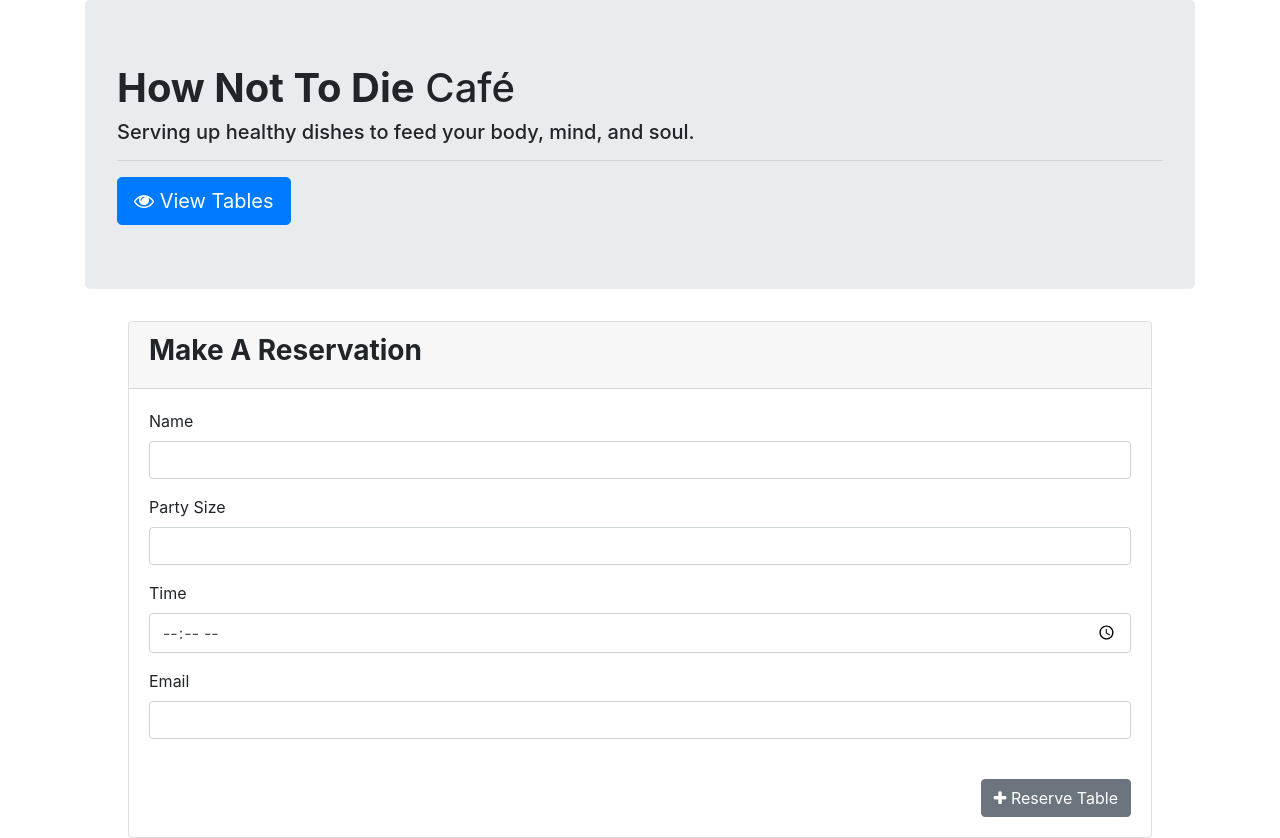
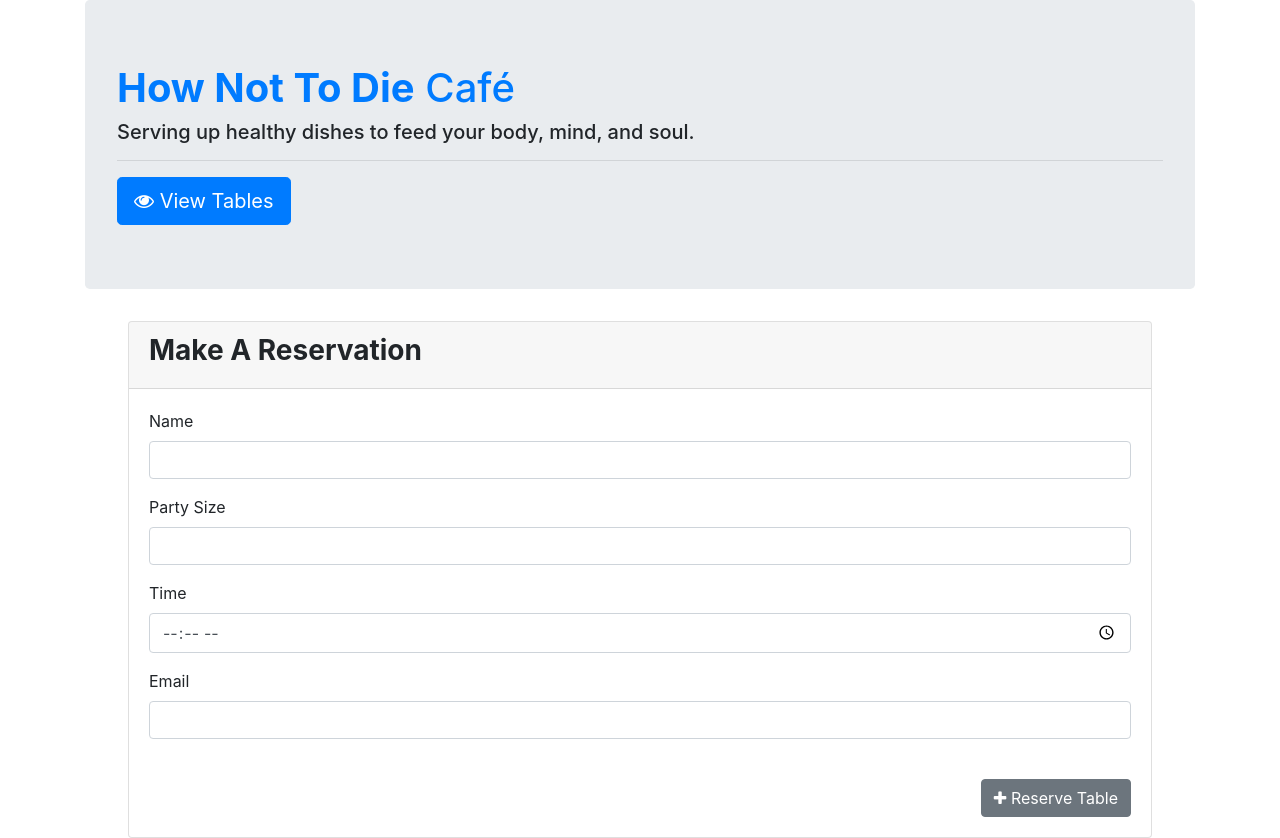
Before and after one commit to JEmnetu/Express-Cafe, a website: page public/make-reservation.html in a window 1280 px wide. Drawn offline with nearby package versions, Linux system fonts and the light colour scheme.

Commit message:
added home link to reservation page

```diff
--- a/public/make-reservation.html
+++ b/public/make-reservation.html
@@ -16,7 +16,9 @@
 <body>
     <div class="container">
         <div class="jumbotron">
-            <h1><strong>How Not To Die</strong> Café</h1>
+            <a href="/index">
+                <h1><strong>How Not To Die</strong> Café</h1>
+            </a>
             <h5>Serving up healthy dishes to feed your body, mind, and soul.</h5>
             <hr>
             <a href="/viewTables"><button class="btn btn-primary btn-lg"><span class="fa fa-eye"></span> View
```
